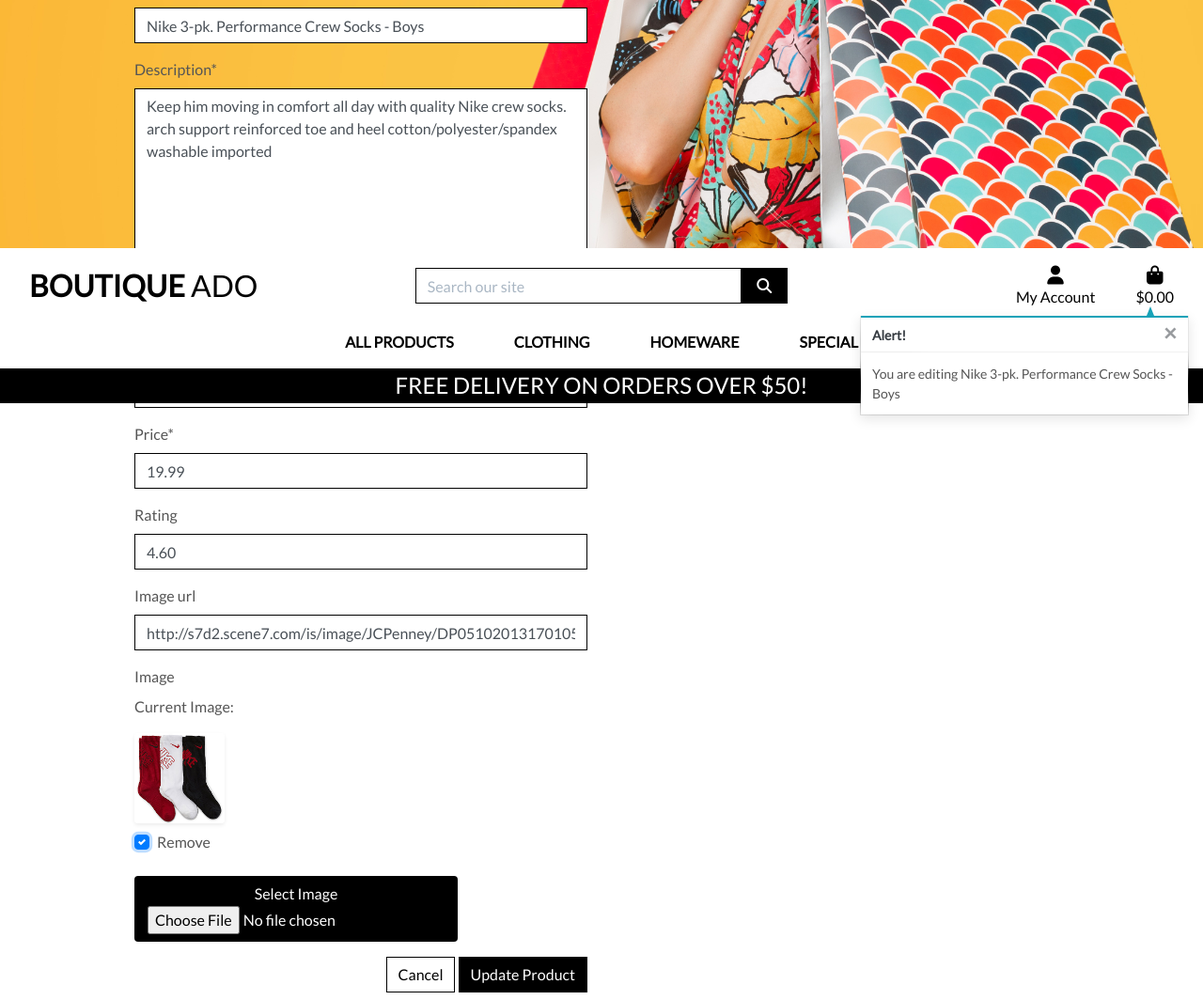
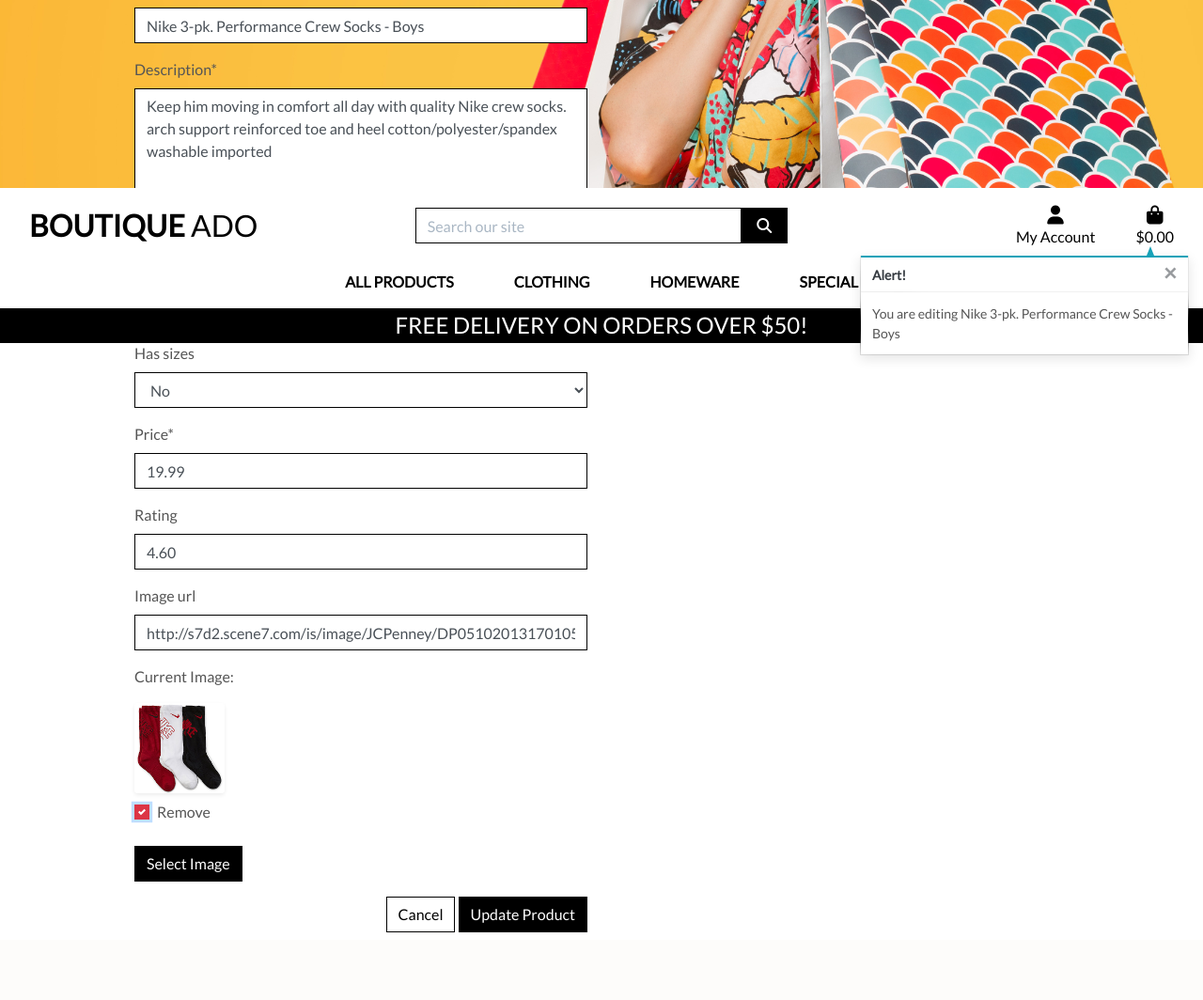
Before and after one commit to Wingkelinks/ci_boutique_ado1, a Django app: page /products/edit/12/ in a window 1280 px wide, after a click on "Remove". Shown: the part 512-1576 px from the top of the page at 94% size. After the commit the page ends 1504 px from the top, so only its background shows below. Run offline with Django 3.2, Linux system fonts and the light colour scheme; the visitor is signed in with stand-in values (Sample User, id 1); data comes from the database, SQL or seed files in the repository; some libraries are stand-ins or nearby versions.

Commit message:
Product Admin - Fix Image Field Part 2

```diff
--- a/products/templates/products/custom_widget_templates/custom_clearable_file_input.html
+++ b/products/templates/products/custom_widget_templates/custom_clearable_file_input.html
@@ -14,7 +14,7 @@
     <br>
     {{ widget.input_text }}
 {% endif %}
-<span class="btn btn-black rounded-0-btn-file">
+<span class="btn btn-black rounded-0 btn-file">
   Select Image <input id="new-image" type="{{ widget.type }}" name="{{ widget.name }}"{% include "django/forms/widgets/attrs.html" %}>
 </span>
 <strong>
--- a/products/templates/products/edit_product.html
+++ b/products/templates/products/edit_product.html
@@ -25,7 +25,13 @@
            <div class="col-12 col-md-6">
                <form method="POST" action="{% url 'edit_product' product.id %}" class="form mb-2" enctype="multipart/form-data">
                 {% csrf_token %}
-                {{ form | crispy }}
+                {% for field in form %}
+                        {% if field.name != 'image' %}
+                            {{ field | as_crispy_field }}
+                        {% else %}
+                            {{ field }}
+                        {% endif %}
+                {% endfor %}
                 <div class="text-right">
                     <a href="{% url 'products' %}" class="btn btn-outline-black rounded-0">Cancel</a>
                     <button class="btn btn-black rounded-0" type="submit">
@@ -37,3 +43,14 @@
         </div>
     </div>
 {% endblock %}
+
+<!-- Listen for change event on new image input. When it changes get file that was added to it & set filename <p> in widget template to the files name -->
+    {% block postloadjs %}
+    {{ block.super }}
+    <script type="text/javascript">
+        $('#new-image').change(function() {
+            var file = $('#new-image')[0].files[0];
+            $('#filename').text(`Image will be set to: ${file.name}`);
+        });
+    </script>
+{% endblock %}
--- a/products/templates/products/product_detail.html
+++ b/products/templates/products/product_detail.html
@@ -46,7 +46,7 @@
                     {% endif %}
                     {% if request.user.is_superuser %}
                         <small class="ml-3">
-                            <a href="{% url 'edit_product' product.id %}">Edit</a>
+                            <a href="{% url 'edit_product' product.id %}">Edit</a> |
                             <a class="text-danger" href="{% url 'delete_product' product.id %}">Delete</a>
                         </small>
                     {% endif %}
--- a/products/templates/products/products.html
+++ b/products/templates/products/products.html
@@ -89,7 +89,7 @@
                                             {% endif %}
                                             {% if request.user.is_superuser %}
                                                 <small class="ml-3">
-                                                    <a href="{% url 'edit_product' product.id %}">Edit</a>
+                                                    <a href="{% url 'edit_product' product.id %}">Edit</a> |
                                                     <a class="text-danger" href="{% url 'delete_product' product.id %}">Delete</a>
                                                 </small>
                                             {% endif %}
--- a/static/css/base.css
+++ b/static/css/base.css
@@ -232,6 +232,34 @@ input[name='q']::placeholder {
 	color: #17a2b8; /* text-info */
 }
 
+/* Product Form */
+
+.btn-file {
+    position: relative;
+    overflow: hidden;
+}
+
+.btn-file input[type="file"] {
+    position: absolute;
+    top: 0;
+    right: 0;
+    min-width: 100%;
+    min-height: 100%;
+    opacity: 0;
+    cursor: pointer;
+}
+
+.custom-checkbox .custom-control-label::before {
+    border-radius: 0;
+    border-color: #dc3545;
+}
+
+.custom-checkbox .custom-control-input:checked~.custom-control-label::before {
+    background-color: #dc3545;
+    border-color: #dc3545;
+    border-radius: 0;
+}
+
 /* fixed top navbar only on medium and up */
 @media (min-width: 992px) {
     .fixed-top-desktop-only {
```
Also changed, not shown: products/templates/products/add_product.html (+18 -1 lines), 1 other file.
